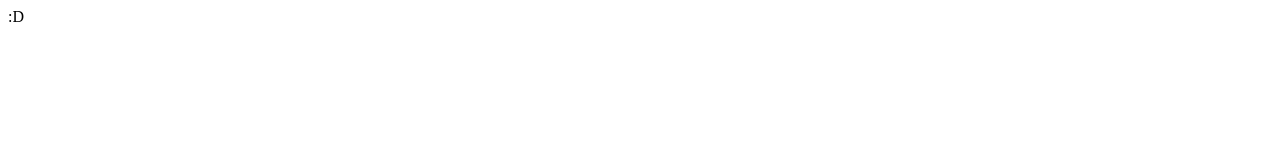
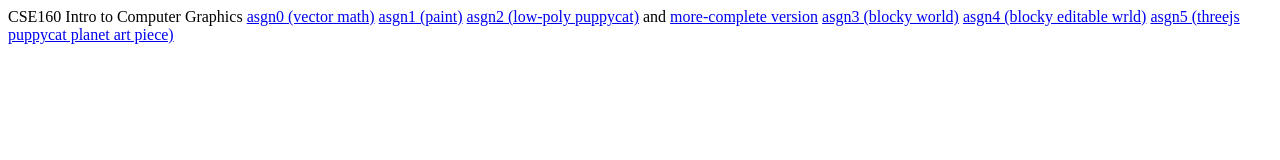
Before and after one commit to ryeno-beetle/CSE160, a plain HTML site: page index.html in a window 1280 px wide. Drawn offline with Linux system fonts and the light colour scheme.

Commit message:
Update index.html to have links to each assignment

```diff
--- a/index.html
+++ b/index.html
@@ -1 +1,8 @@
-:D
+CSE160 Intro to Computer Graphics
+
+<a href="https://ryeno-beetle.github.io/CSE160/asgn0/asgn0.html">asgn0 (vector math)</a>
+<a href="https://ryeno-beetle.github.io/CSE160/asgn1/Paint.html">asgn1 (paint)</a>
+<a href="https://ryeno-beetle.github.io/CSE160/asgn2/BlockyPuppyCat.html">asgn2 (low-poly puppycat)</a> and <a href="https://ryeno-beetle.github.io/LowPolyPuppyCat/">more-complete version</a>
+<a href="https://ryeno-beetle.github.io/CSE160/asgn3/VirtualWorld.html">asgn3 (blocky world)</a>
+<a href="https://ryeno-beetle.github.io/CSE160/asgn4/VirtualWorld.html">asgn4 (blocky editable wrld)</a>
+<a href="https://ryeno-beetle.github.io/CSE160/asgn5/planet.html">asgn5 (threejs puppycat planet art piece)</a>
```
